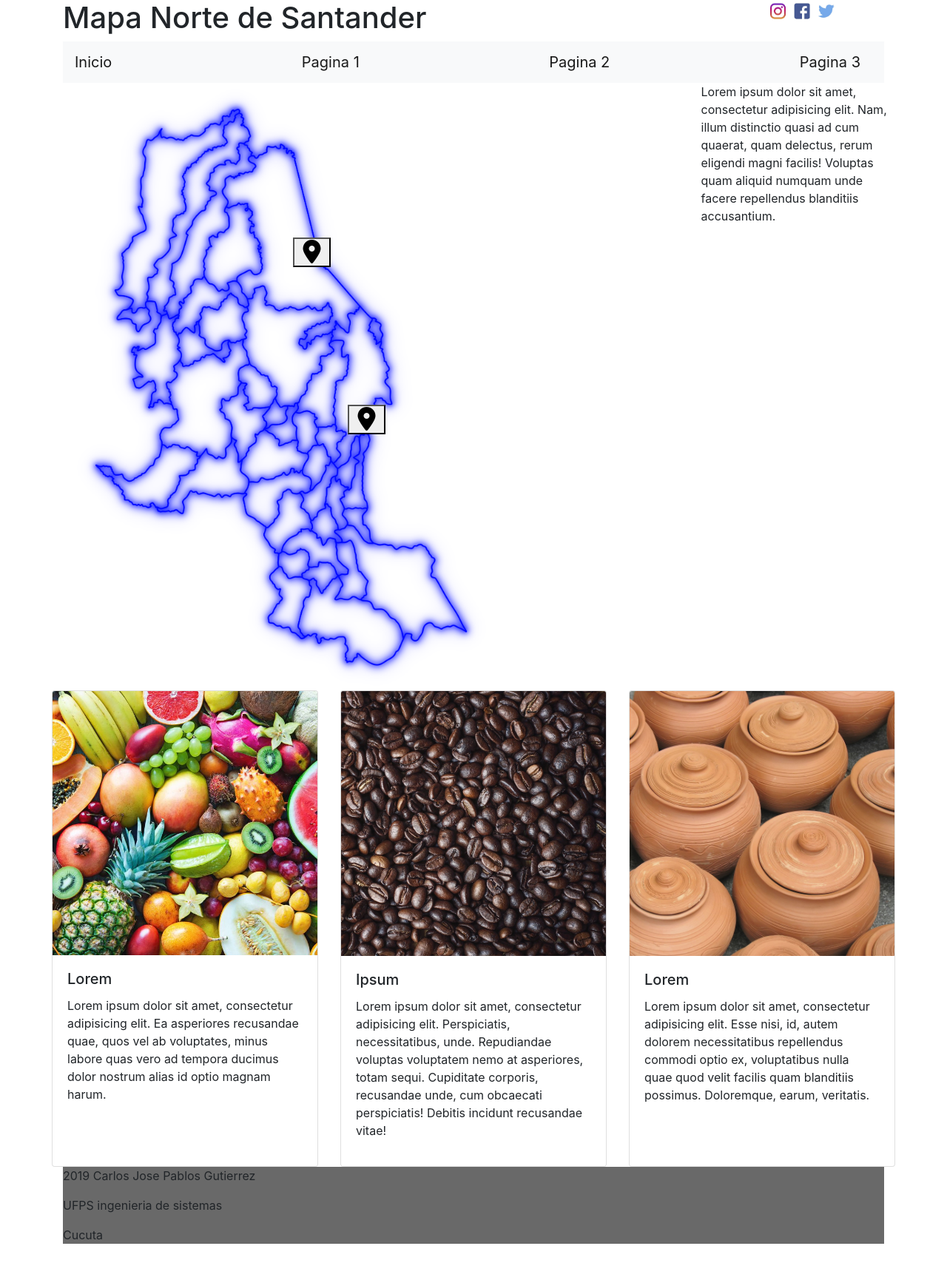
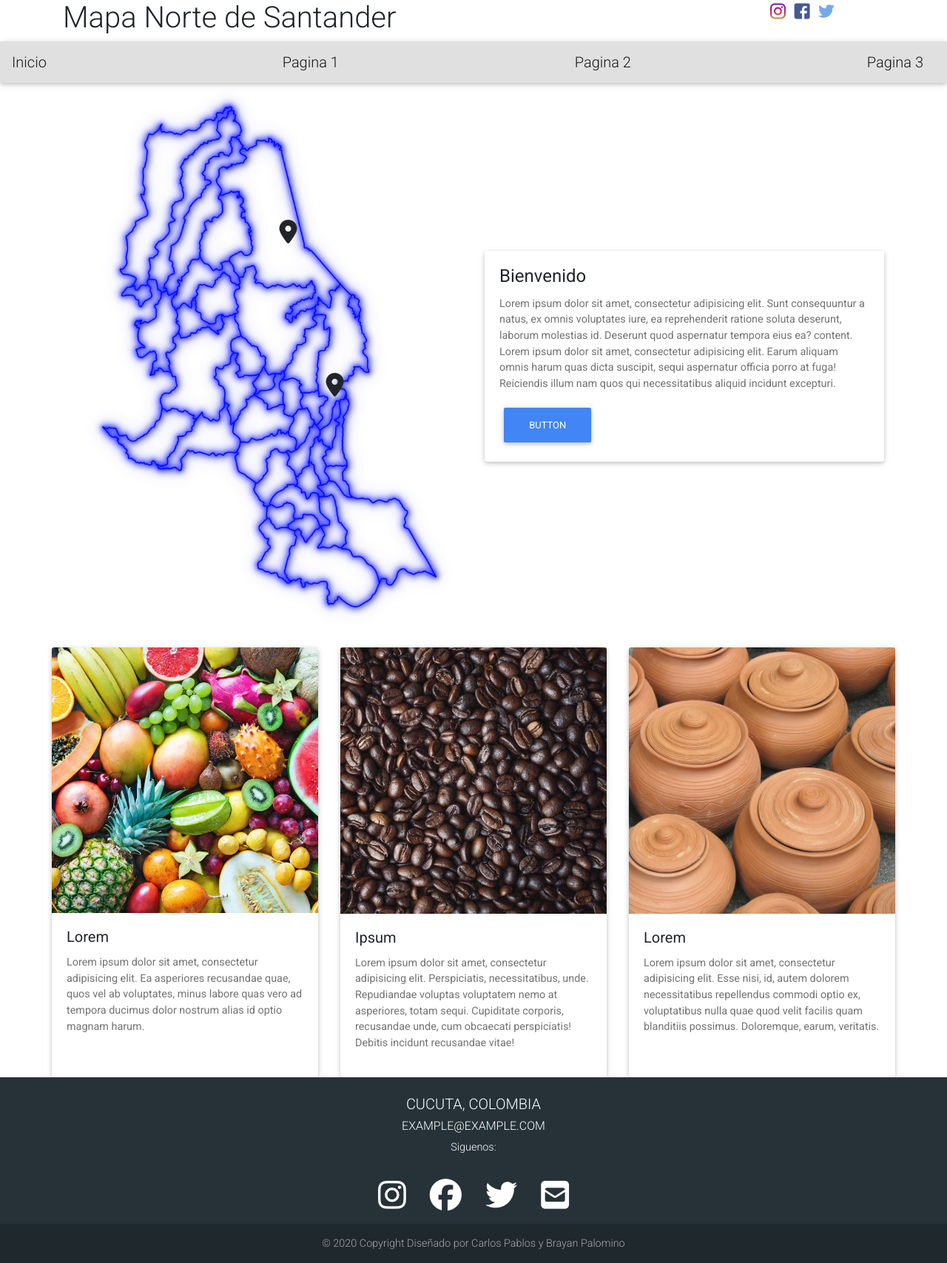
Before and after one commit to kose25/kose25.github.io, a plain HTML site: page index.html in a window 1280 px wide. Shown: the whole page at 74% size. Drawn offline with nearby package versions, Linux system fonts and the light colour scheme.

Commit message:
-se agrego mdboostrap -se agregaron animaciones -se agregaron scripts para las cards de cada municipio -se actualizo las posiciones de los pines por porcentaje -se agrego nuevo footer -se corrigieron errores menores

```diff
--- a/css/style.css
+++ b/css/style.css
@@ -1,4 +1,4 @@
-.col-9 img{
+.prueba img{
 	width: 600px;
 }
 
@@ -41,16 +41,12 @@ i:hover{
 }
 .image2 {
   position: absolute;
-  top: 209px;
-  left: 326px;
+  top: 25%;
+  left: 53%;
 }
 
 .image3 {
   position: absolute;
-  top: 435px;
-  left: 400px;
+  top: 53%;
+  left: 64%;
 }
-
-.mostrar {
-    visibility: hidden;
-}
--- a/index.html
+++ b/index.html
@@ -5,11 +5,19 @@
 	<meta charset="utf-8">
 	<meta name="viewport" content="width=device-width, initial-scale=1.0">
 	<title>Mapa Nte de Santander</title>
-    <link rel="stylesheet" href="https://stackpath.bootstrapcdn.com/bootstrap/4.3.1/css/bootstrap.min.css" integrity="sha384-ggOyR0iXCbMQv3Xipma34MD+dH/1fQ784/j6cY/iJTQUOhcWr7x9JvoRxT2MZw1T" crossorigin="anonymous">
+	<meta charset="utf-8">
+	<meta name="viewport" content="width=device-width, initial-scale=1.0">
+	<!-- Font Awesome -->
+	<link rel="stylesheet" href="https://use.fontawesome.com/releases/v5.8.2/css/all.css">
+	<link rel="stylesheet" href="https://stackpath.bootstrapcdn.com/bootstrap/4.4.1/css/bootstrap.min.css" integrity="sha384-Vkoo8x4CGsO3+Hhxv8T/Q5PaXtkKtu6ug5TOeNV6gBiFeWPGFN9MuhOf23Q9Ifjh" crossorigin="anonymous">
+	<script src="https://kit.fontawesome.com/dc4f193fbc.js" crossorigin="anonymous"></script>
+	<!-- Google Fonts -->
+	<link rel="stylesheet" href="https://fonts.googleapis.com/css?family=Roboto:300,400,500,700&display=swap">
+	<!-- Material Design Bootstrap -->
+	<link href="https://cdnjs.cloudflare.com/ajax/libs/mdbootstrap/4.11.0/css/mdb.min.css" rel="stylesheet">
 	<link rel="shortcut icon" type="image/x-icon" href="favicon.ico" />
 	<meta name="description" content="Pagina mapa de norte de santander">
 	<meta name="keywords" content="UFPS, Ingenieria, cucuta, programacion web">
-    <script src="https://kit.fontawesome.com/dc4f193fbc.js" crossorigin="anonymous"></script>
 	<link rel="stylesheet" href="CSS/style.css">
 </head>
 
@@ -29,33 +37,95 @@
 
 	</header>
 
+
+	<nav class="navbar sticky-top navbar-light bg-light">
+		<a class="navbar-brand" href="#">Inicio</a>
+		<a class="navbar-brand" href="#">Pagina 1</a>
+		<a class="navbar-brand" href="#">Pagina 2</a>
+		<a class="navbar-brand" href="#">Pagina 3</a>
+	</nav>
 	<div class="container">
-        <nav class="navbar sticky-top navbar-light bg-light">
-            <a class="navbar-brand" href="index.html">Inicio</a>
-            <a class="navbar-brand" href="html/pag1.html">Pagina 1</a>
-            <a class="navbar-brand" href="html/pag2.html">Pagina 2</a>
-            <a class="navbar-brand" href="html/pag3.html">Pagina 3</a>
-        </nav>
-        <div class="row">
-            <section class="datos">
-               <div class="row">
-                <div class="col-9" style="position: static">
-                    <img class="image1" src="images/mapa.png" alt="">
-                    <button data-toggle="popover" class="image2" href="tibu.html" id="popoverData" class="btn" href="#" data-content="Informacion detallada del municipio de tibu" rel="popover" data-placement="bottom" data-original-title="Tibu" data-trigger="hover" target="_blank" ><i id="tibu" class="fas fa-map-marker-alt fa-2x"></i></button>
-                    <button data-toggle="popover" class="image3" href="tibu.html" id="popoverData1" class="btn" href="#" data-content="Informacion detallada del municipio de Cucuta" rel="popover" data-placement="bottom" data-original-title="Cucuta" data-trigger="hover" target="_blank"><i id="cucuta" class="fas fa-map-marker-alt fa-2x"></i></button>
-                </div>
-                <div class="col-3" id="mostrar">
-                <p > Lorem ipsum dolor sit amet, consectetur adipisicing elit. Nam, illum distinctio quasi ad cum quaerat, quam delectus, rerum eligendi magni facilis! Voluptas quam aliquid numquam unde facere repellendus blanditiis accusantium.</p>
-                </div>
-                </div>
-            </section>
+		<div class="row d-flex justify-content-center pb-4">
+			<div class="col-lg-6 align-self-center">
+				<img class="rounded mx-auto d-block img-fluid animated zoomIn slow" src="images/mapa.png" alt="">
+				<a data-toggle="popover" class="image2 text-center animated zoomIn delay-2s" id="popoverData" data-content="Informacion detallada del municipio de tibu" rel="popover" data-placement="bottom" data-original-title="Tibu" data-trigger="hover" target="_blank" name="pin"><i id="tibu" class="fas fa-map-marker-alt fa-2x"></i></a>
+				<a data-toggle="popover" class="image3 text-center animated zoomIn delay-2s" id="popoverData1" data-content="Informacion detallada del municipio de Cucuta" rel="popover" data-placement="bottom" data-original-title="Cucuta" data-trigger="hover" target="_blank" name="pin"><i id="cucuta" class="fas fa-map-marker-alt fa-2x"></i></a>
 			</div>
 
-        <div class="row">
+			<div class="col-lg-6 align-self-center">
+
+				<!-- Card -->
+				<div class="card animated zoomIn delay-3s" id="inicio">
+
+					<!-- Card image -->
+					<!--<img class="card-img-top img-fluid" src="images/image1.jpg" alt="Card image cap">-->
+
+					<!-- Card content -->
+					<div class="card-body">
+
+						<!-- Title -->
+						<h4 class="card-title"><a>Bienvenido</a></h4>
+						<!-- Text -->
+						<p class="card-text">Lorem ipsum dolor sit amet, consectetur adipisicing elit. Sunt consequuntur a natus, ex omnis voluptates iure, ea reprehenderit ratione soluta deserunt, laborum molestias id. Deserunt quod aspernatur tempora eius ea?
+							content.
+							Lorem ipsum dolor sit amet, consectetur adipisicing elit. Earum aliquam omnis harum quas dicta suscipit, sequi aspernatur officia porro at fuga! Reiciendis illum nam quos qui necessitatibus aliquid incidunt excepturi.</p>
+						<!-- Button -->
+						<a href="#" class="btn btn-primary">Button</a>
+
+					</div>
+
+				</div>
+				<!-- Card -->
+				<div class="card animated fadeIn slow" style="display: none;" id="mostrar" name="mostrar">
+
+					<!-- Card image -->
+					<!--<img class="card-img-top img-fluid" src="images/image1.jpg" alt="Card image cap">-->
+
+					<!-- Card content -->
+					<div class="card-body">
+
+						<!-- Title -->
+						<h4 class="card-title"><a>Tibu</a></h4>
+						<!-- Text -->
+						<p class="card-text">Tibú es un municipio de Colombia ubicado en el departamento de Norte de Santander, en el nordeste del país, en la frontera con Venezuela y a orillas del río Tibú. Dentro de las ciudades más pobladas de Colombia es la número 160, y es la sexta ciudad del departamento después de Cúcuta, Ocaña, Villa del Rosario, Los Patios y Pamplona. Cuenta con una terminal aérea y se conecta por carretera nacional con Cúcuta, Ocaña y El Tarra.</p>
+						<!-- Button -->
+						<a href="#" class="btn btn-primary">Button</a>
+
+					</div>
+
+				</div>
+				<!-- Card -->
+				<!-- Card -->
+				<div class="card animated fadeIn slow" style="display: none;" id="mostrar" name="mostrar">
+
+					<!-- Card image -->
+					<!--<img class="card-img-top img-fluid" src="images/image1.jpg" alt="Card image cap">-->
+
+					<!-- Card content -->
+					<div class="card-body">
+
+						<!-- Title -->
+						<h4 class="card-title"><a>Cucuta</a></h4>
+						<!-- Text -->
+						<p class="card-text">Cúcuta es una ciudad colombiana en la frontera con Venezuela, conocida por su historia militar. El Monumento a la Batalla de Cúcuta marca el punto donde se cree que el líder militar Simón Bolívar reunió a sus tropas en 1813. El Malecón es un paseo costero junto al río. El edificio de la Torre del Reloj tiene exhibiciones de arte. El cerro Cristo Rey tiene una estatua de Cristo y vista a la ciudad. El museo del lugar de nacimiento del General Santander está en Villa del Rosario, al sur.</p>
+						<!-- Button -->
+						<a href="#" class="btn btn-primary">Button</a>
+
+					</div>
+
+				</div>
+				<!-- Card -->
+
+			</div>
+
+
+		</div>
+
+		<div class="row" id="pag1">
 			<div class="card-deck">
 
 
-                <div class="card">
+				<div class="card wow fadeInUp">
 					<img src="images/image1.jpg" class="card-img-top" alt="...">
 					<div class="card-body">
 						<h5 class="card-title">Lorem</h5>
@@ -65,7 +135,7 @@
 				</div>
 
 
-                <div class="card">
+				<div class="card wow fadeInUp">
 					<img src="images/image2.jpg" class="card-img-top" alt="...">
 					<div class="card-body">
 						<h5 class="card-title">Ipsum</h5>
@@ -75,7 +145,7 @@
 				</div>
 
 
-                <div class="card">
+				<div class="card wow fadeInUp">
 					<img src="images/image3.jfif" class="card-img-top" alt="...">
 					<div class="card-body">
 						<h5 class="card-title">Lorem</h5>
@@ -86,39 +156,137 @@
 
 			</div>
 		</div>
-        <footer style="background-color: dimgrey">
-            <p>2019 Carlos Jose Pablos Gutierrez</p>
-            <p>UFPS ingenieria de sistemas</p>
-            <p>Cucuta</p>
-        </footer>
+
 	</div>
 
-    <script src="https://ajax.googleapis.com/ajax/libs/jquery/3.4.1/jquery.min.js"></script>
+	<footer class="page-footer font-small special-color-dark pt-4 wow fadeIn" data-wow-delay="1s">
+
+		<!-- Footer Links -->
+		<div class="container-fluid text-center text-md-left">
+
+			<!-- Grid row -->
+			<div class="row justify-content-md-center">
+				<!-- Content -->
+				<h5 class="text-uppercase">Cucuta, Colombia</h5>
+			</div>
+
+			<div class="row justify-content-md-center">
+				<h6 class="text-uppercase">example@example.com</h6>
+			</div>
+			<div class="row justify-content-md-center">
+				<p>Siguenos:</p>
+			</div>
+
+			<!-- Grid column -->
+			<!--<div class="row justify-content-md-center">
+				<span class="fa-stack" style="float: ">
+
+					<a href=""><i class="fab fa-instagram fa-3x"></i> </a>
+					<a href=""><i class="fab fa-facebook fa-3x"></i></a>
+					<a href=""><i class="fab fa-twitter fa-3x"></i></a>
+					<a href=""><i class="fas fa-envelope-square fa-3x"></i></a>
+				</span>
+
+
+			</div>-->
+
+			<div class="row row justify-content-center py-3">
+
+
+
+				<a href="#"><i class="fab fa-instagram fa-3x px-3"></i> </a>
+				<a href="#"><i class="fab fa-facebook fa-3x px-3"></i></a>
+				<a href="#"><i class="fab fa-twitter fa-3x px-3"></i></a>
+				<a href="#"><i class="fas fa-envelope-square fa-3x px-3"></i></a>
+
+
+
+			</div>
+
+
+
+
+
+			<!-- Grid row -->
+
+		</div>
+		<!-- Footer Links -->
+
+		<!-- Copyright -->
+		<div class="footer-copyright text-center py-3">© 2020 Copyright Diseñado por Carlos Pablos y Brayan Palomino
+		</div>
+		<!-- Copyright -->
+
+	</footer>
+	<!-- Footer -->
+
+
+	<script src="https://code.jquery.com/jquery-3.4.1.slim.min.js" integrity="sha384-J6qa4849blE2+poT4WnyKhv5vZF5SrPo0iEjwBvKU7imGFAV0wwj1yYfoRSJoZ+n" crossorigin="anonymous"></script>
+	<script src="https://cdn.jsdelivr.net/npm/popper.js@1.16.0/dist/umd/popper.min.js" integrity="sha384-Q6E9RHvbIyZFJoft+2mJbHaEWldlvI9IOYy5n3zV9zzTtmI3UksdQRVvoxMfooAo" crossorigin="anonymous"></script>
+	<script src="https://stackpath.bootstrapcdn.com/bootstrap/4.4.1/js/bootstrap.min.js" integrity="sha384-wfSDF2E50Y2D1uUdj0O3uMBJnjuUD4Ih7YwaYd1iqfktj0Uod8GCExl3Og8ifwB6" crossorigin="anonymous"></script>
+	<!-- JQuery -->
+	<script type="text/javascript" src="https://cdnjs.cloudflare.com/ajax/libs/jquery/3.4.1/jquery.min.js"></script>
+	<!-- Bootstrap tooltips -->
+	<script type="text/javascript" src="https://cdnjs.cloudflare.com/ajax/libs/popper.js/1.14.4/umd/popper.min.js"></script>
+	<!-- Bootstrap core JavaScript -->
+	<script type="text/javascript" src="https://cdnjs.cloudflare.com/ajax/libs/twitter-bootstrap/4.4.1/js/bootstrap.min.js"></script>
+	<!-- MDB core JavaScript -->
+	<script type="text/javascript" src="https://cdnjs.cloudflare.com/ajax/libs/mdbootstrap/4.11.0/js/mdb.min.js"></script>
 	<script>
-     $(document).ready(function(){
-  $("button").click(function(){
-    var x = document.getElementById("mostrar");
-  if (x.style.visibility === "hidden") {
-    x.style.visibility = "visible";
-  } else {
-    x.style.visibility   = "hidden";
+		$(document).ready(function() {
+			$('[name="pin"]').click(function() {
+				var x = document.getElementsByName("mostrar");
+				var y = document.getElementById("inicio");
+				var index = $(this).index();
+				console.log(i);
+				if (x[index - 1].style.display === "none") {
+					y.style.display = "none";
+					x[index - 1].style.display = "block";
+
+					for (var i = 0; i < 2; i++) {
+						if (i !== index - 1) {
+							x[i].style.display = "none";
+						}
+					}
+
+
 				}
 
 			});
+
+
 		});
-       /* function myFunction() {
-  var x = document.getElementById("mostrar");
-  if (x.style.visibility === "hidden") {
-    x.style.visibility = "visible";
-  } else {
-    x.style.visibility   = "hidden";
-  }
-}*/
 
 	</script>
-    <script src="https://code.jquery.com/jquery-3.3.1.slim.min.js" integrity="sha384-q8i/X+965DzO0rT7abK41JStQIAqVgRVzpbzo5smXKp4YfRvH+8abtTE1Pi6jizo" crossorigin="anonymous"></script>
-    <script src="https://cdnjs.cloudflare.com/ajax/libs/popper.js/1.14.7/umd/popper.min.js" integrity="sha384-UO2eT0CpHqdSJQ6hJty5KVphtPhzWj9WO1clHTMGa3JDZwrnQq4sF86dIHNDz0W1" crossorigin="anonymous"></script>
-    <script src="https://stackpath.bootstrapcdn.com/bootstrap/4.3.1/js/bootstrap.min.js" integrity="sha384-JjSmVgyd0p3pXB1rRibZUAYoIIy6OrQ6VrjIEaFf/nJGzIxFDsf4x0xIM+B07jRM" crossorigin="anonymous"></script>
+
+	<!--<script>
+		$(document).ready(function() {
+			var elems = document.getElementsByName("pin");
+			var x = document.getElementsByName("mostrar");
+			var y = document.getElementById("inicio");
+			for (var i = 0; i < elems.length; i++) {
+				if (elems[i].style.display === "none") {
+					elems[i].style.display = "block";
+				} else {
+					elems[i].style.visibility = "block";
+				}
+			}
+
+
+			$(document.getElementsByName("pin")).click(function() {
+					var index=
+				if (x.style.display === "none") {
+
+					x.style.display = "block";
+					y.style.display = "none";
+
+				} else {
+					x.style.display = "block";
+				}
+			});
+		});
+
+	</script>-->
 	<script>
 		$(document).ready(function() {
 			$('[data-toggle="popover"]').popover();
@@ -128,6 +296,13 @@
 		});
 
 	</script>
+
+	<script>
+		$(document).ready(function() {
+			new WOW().init();
+		});
+
+	</script>
 </body>
 
 </html>
```
Lines whose indentation alone changed are shown as unchanged.
